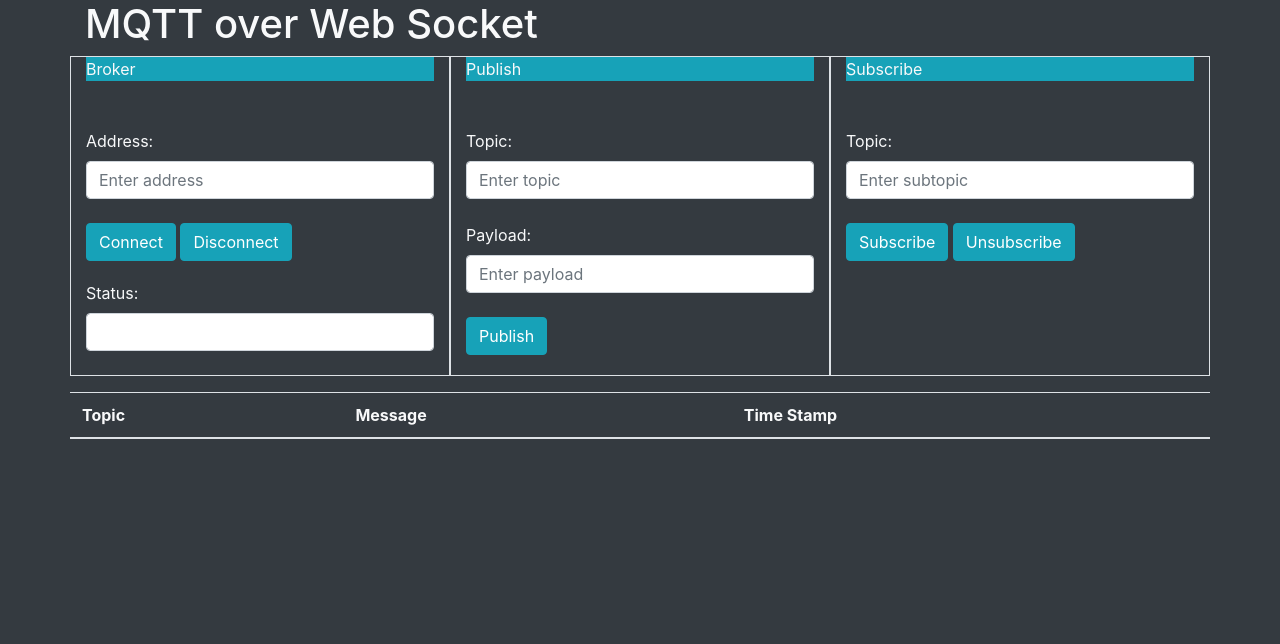
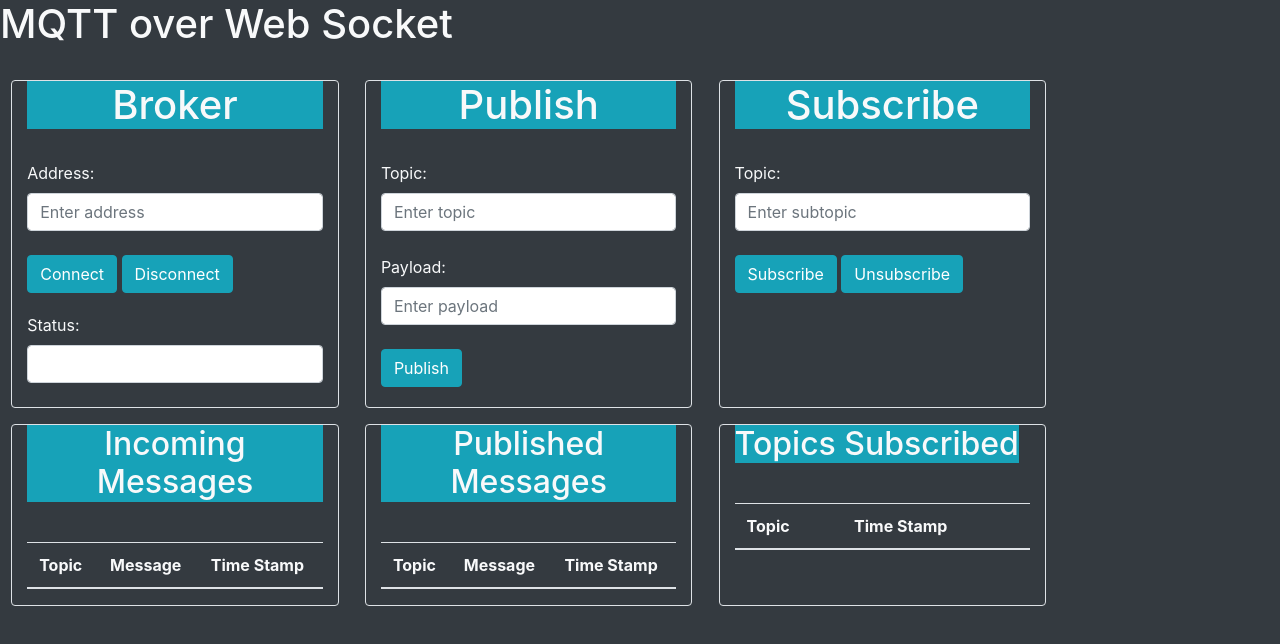
Before and after one commit to iampatik/mows, a website: page index.html in a window 1280 px wide. Drawn offline with nearby package versions, Linux system fonts and the light colour scheme.

Commit message:
added some other borders

```diff
--- a/index.html
+++ b/index.html
@@ -1,25 +1,30 @@
 <html>
+
 <head>
   <title>MQTT</title>
   <link rel="stylesheet" href="./node_modules/bootstrap/dist/css/bootstrap.min.css">
   <meta name="viewport" content="width=device-width, initial-scale=1.0">
-  <header><h1 class="text-light">MQTT over Web Socket</h1></header>
+  <header>
+    <h1 class="text-light">MQTT over Web Socket</h1>
+  </header>
 </head>
-<body class="bg-dark container">
+<br>
+
+<body class="bg-dark">
 
   <div class="row">
-  <form class="col-sm-4 border">
-    <nav class="text-light bg-info">Broker</nav><br><br>
+    <form class="col-md-3 border rounded" style="margin-left:2%">
+      <nav class="text-light text-center bg-info"><h1>Broker</h1></nav><br>
       <label class="text-light text-bold" for="address">Address:</label>
       <input type="text" class="form-control" id="address" placeholder="Enter address">
       <br>
       <button class="btn btn-info align-items-center" id="connect" style="margin-bottom: 20px;">Connect</button>
       <button class="btn btn-info align-items-center" id="disconnect" style="margin-bottom: 20px;">Disconnect</button><br>
-    <label class="text-light text-bold"  for="status">Status:</label>
+      <label class="text-light text-bold" for="status">Status:</label>
       <input type="text" class="form-control btn-link disabled" aria-disabled="true" id="status"><br>
     </form>
-  <form class="col-sm-4 border">
-    <nav class="text-light bg-info">Publish</nav><br><br>
+    <form class="col-md-3 border rounded" style="margin-left:2%">
+      <nav class="text-light text-center bg-info"><h1>Publish</h1></nav><br>
       <label class="text-light text-bold" for="topic">Topic:</label>
       <input type="text" class="form-control" id="pubTopic" placeholder="Enter topic"><br>
       <label class="text-light text-bold" for="payload">Payload:</label>
@@ -27,29 +32,83 @@
       <button class="btn btn-info align-items-center" id="publish" style="margin-bottom: 20px;">Publish</button>
 
     </form>
-  <form class="col-sm-4 border">
-      <nav class="text-light bg-info">Subscribe</nav><br><br>
+    <form class="col-sm-3 border rounded" style="margin-left:2%">
+      <nav class="text-light text-center bg-info"><h1>Subscribe</h1></nav><br>
       <label class="text-light text-bold" id="topic" for="topicsubscribe">Topic:</label>
       <input type="text" class="form-control" id="subTopic" placeholder="Enter subtopic"><br>
       <button class="btn btn-info align-items-center" id="btnSubscribe" style="margin-bottom: 10px;">Subscribe</button>
       <button class="btn btn-info align-items-center" id="btnUnsubscribe" style="margin-bottom: 10px;">Unsubscribe</button><br>
     </form>
-
+  </div>
+  <div class="row">
+    <div class="border rounded col-sm-3" style="margin-left:2%">
+      <div>
+        <div>
+          <label>
+              <nav class="text-light text-center bg-info"><h2>Incoming Messages</h2></nav><br>
+          </label>
           <table class="table  table-hover" id="receiver">
             <thead>
               <tr>
-          <th scope="col" class="text-light">Topic</th>
-          <th scope="col" class="text-light">Message</th>
-          <th scope="col" class="text-light">Time Stamp</th>
+                <th class="text-light">Topic</th>
+                <th class="text-light">Message</th>
+                <th class="text-light">Time Stamp</th>
               </tr>
             </thead>
             <tbody id="msg" class="text-light">
 
             </tbody>
             <div class="row">
-
             </div>
           </table>
+        </div>
+      </div>
+    </div>
+
+    <div class="border rounded col-sm-3" style="margin-left:2%">
+      <div>
+        <div>
+          <label>
+              <nav class="text-light text-center bg-info"><h2>Published Messages</h2></nav><br>
+          </label>
+          <table class="table  table-hover" id="publishReceiver">
+            <thead>
+              <tr>
+                <th class="text-light">Topic</th>
+                <th class="text-light">Message</th>
+                <th class="text-light">Time Stamp</th>
+              </tr>
+            </thead>
+            <tbody id="msg" class="text-light">
+
+            </tbody>
+
+          </table>
+        </div>
+      </div>
+    </div>
+
+
+    <div class="border rounded col-sm-3" style="margin-left:2%">
+        <div>
+          <div>
+            <label>
+                <nav class="text-light text-center bg-info"><h2>Topics Subscribed</h2></nav><br>
+            </label>
+            <table class="table  table-hover id="topicReceiver">
+              <thead>
+                <tr>
+                  <th class="text-light">Topic</th>
+                  <th class="text-light">Time Stamp</th>
+                </tr>
+              </thead>
+              <tbody id="msg" class="text-light">
+
+              </tbody>
+            </table>
+          </div>
+        </div>
+      </div>
 
 
   </div>
@@ -57,4 +116,5 @@
 <script src="https://cdnjs.cloudflare.com/ajax/libs/moment.js/2.24.0/moment.min.js"></script>
 <script src="scripts/browserMqtt.js"></script>
 <script src="scripts/controller.js"></script>
+
 </html>
--- a/scripts/controller.js
+++ b/scripts/controller.js
@@ -81,6 +81,20 @@ btnConnect.addEventListener('click', function (e) {
     tr.appendChild(msgTime);
     tbody.appendChild(tr);
     tbl.appendChild(tbody);
+    let tbl = document.getElementById('publishReceiver');
+    let tbody = document.getElementById('msg');
+    let tr = document.createElement('tr');
+    let msgTopic = document.createElement('td');
+    let msgPayload = document.createElement('td');
+    let msgTime = document.createElement('td');
+    msgTopic.appendChild(document.createTextNode(finalTopic));
+    msgPayload.appendChild(document.createTextNode(payload));
+    msgTime.appendChild(document.createTextNode(moment().format('llll')));
+    tr.appendChild(msgTopic);
+    tr.appendChild(msgPayload);
+    tr.appendChild(msgTime);
+    tbody.appendChild(tr);
+    tbl.appendChild(tbody);
     // $('.broker tbody').append("<tr><td>" + finalTopic + "</td><td>" + payload + "</td><td>" + moment().format('llll') + "</td></tr>");
 
   })
```
Lines whose indentation alone changed are shown as unchanged.
